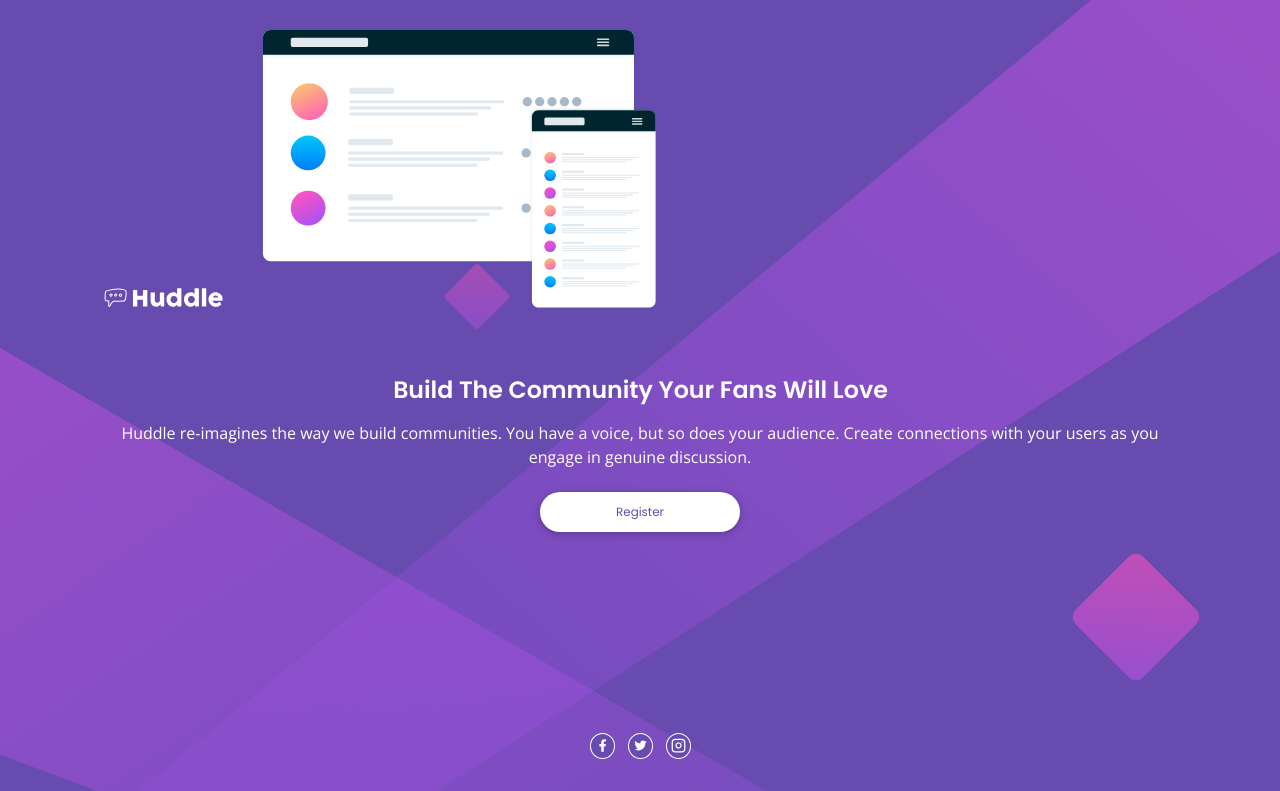
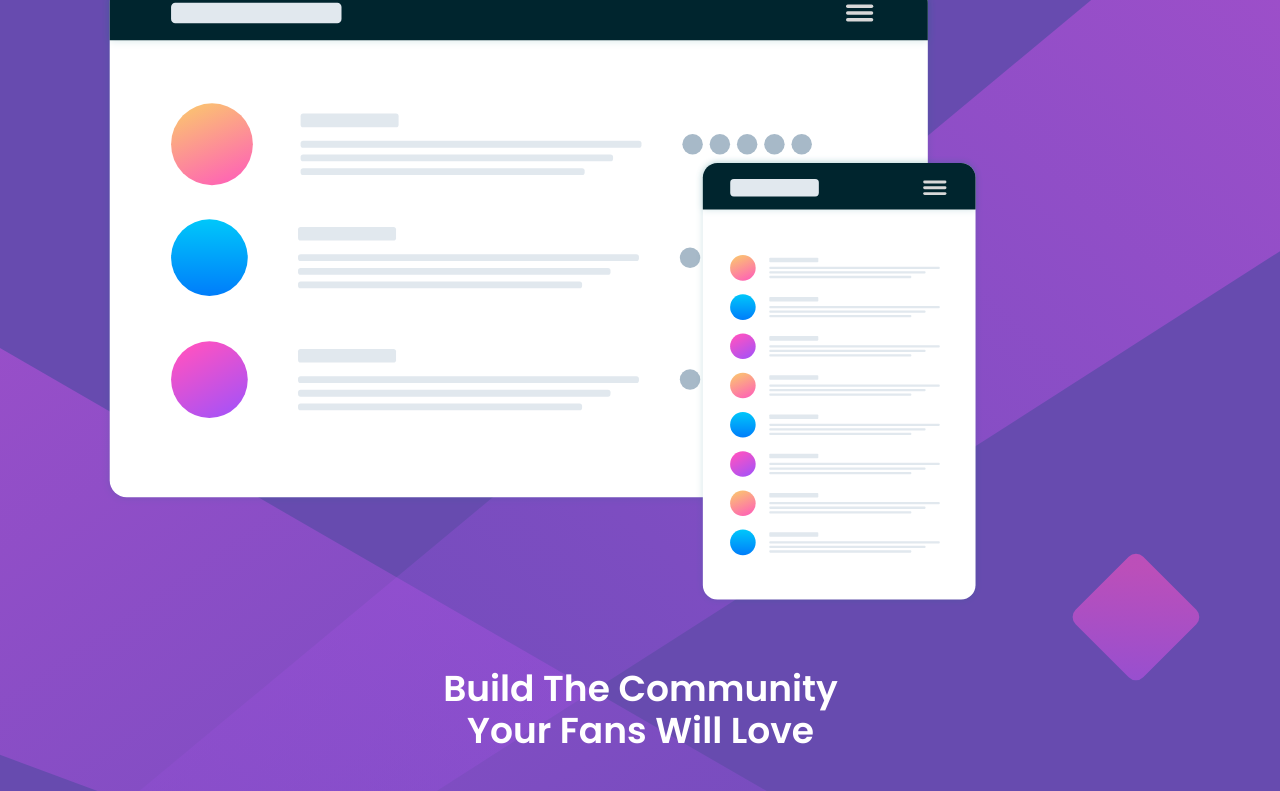
Before and after one commit to JCDMeira/huddle-lp, a React (Create React App) app: page / in a window 1280 px wide. Shown: the top 791 px of the page. Built offline with nearby package versions, Linux system fonts and the light colour scheme.

Commit message:
Update: styles for ipad and ipad-pro

```diff
--- a/src/App.css
+++ b/src/App.css
@@ -157,3 +157,102 @@ html {
     height: auto;
   }
 }
+
+@media (min-width: 768px) {
+  .conteiner {
+    height: 100vh;
+  }
+  .logo {
+    display: block;
+  }
+  .figure {
+    width: 80%;
+    height: auto;
+  }
+  .content {
+    height: 90rem;
+    width: 86.133%;
+  }
+
+  .info {
+    height: 80rem;
+  }
+  .info button {
+    margin-top: 6rem;
+  }
+}
+
+@media (min-width: 1023px) {
+  .conteiner {
+    height: 100vh;
+  }
+  .logo {
+    width: 260px;
+    height: auto;
+    display: block;
+  }
+  .figure {
+    width: 80%;
+    height: auto;
+  }
+  .content {
+    height: 110rem;
+    width: 86.133%;
+  }
+
+  .info {
+    height: 105rem;
+  }
+
+  .info h1 {
+    font-size: 3.6rem;
+    line-height: 4.2rem;
+  }
+
+  .info span {
+    font-size: 3.6rem;
+    display: block;
+    margin-bottom: 2.3rem;
+  }
+
+  .info p {
+    font-size: 2.4rem;
+    line-height: 3rem;
+    text-align: center;
+    color: #ffffff;
+    padding: 0 1.2rem;
+    margin-bottom: 2.3rem;
+  }
+
+  .info button {
+    margin-top: 4rem;
+
+    width: 40rem;
+    height: 6rem;
+
+    font-size: 2rem;
+    line-height: 24px;
+  }
+  .info button:hover {
+    font-size: 2.4rem;
+  }
+
+  .footer {
+    position: relative;
+    height: 6rem;
+    width: 100%;
+    display: flex;
+    justify-content: center;
+    align-items: center;
+    z-index: 3;
+  }
+
+  .footer .iconContent {
+    width: 5rem;
+    height: 5.1rem;
+  }
+
+  .icon {
+    height: 3rem;
+  }
+}
--- a/src/App.jsx
+++ b/src/App.jsx
@@ -38,13 +38,25 @@ function App() {
 
           <div className="footer">
             <div className="iconContent" id="first">
-              <RiFacebookFill size={15} color="#fff" />
+              <RiFacebookFill
+                className="icon"
+                size={widthDevice > 1023 ? 28 : 15}
+                color="#fff"
+              />
             </div>
             <div className="iconContent">
-              <AiOutlineTwitter size={15} color="#fff" />
+              <AiOutlineTwitter
+                className="icon"
+                size={widthDevice > 1023 ? 28 : 15}
+                color="#fff"
+              />
             </div>
             <div className="iconContent">
-              <FiInstagram size={15} color="#fff" />
+              <FiInstagram
+                className="icon"
+                size={widthDevice > 1023 ? 28 : 15}
+                color="#fff"
+              />
             </div>
           </div>
         </div>
```
